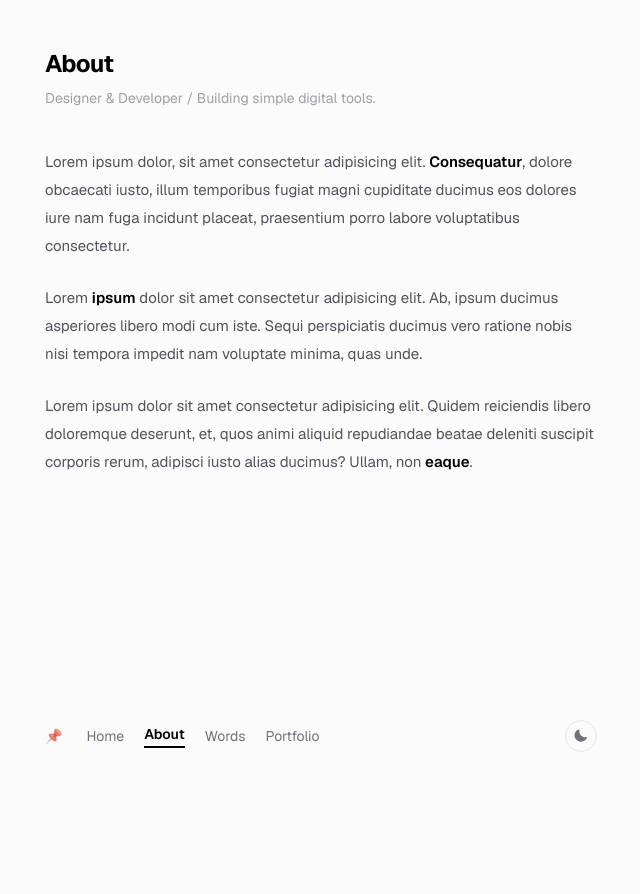
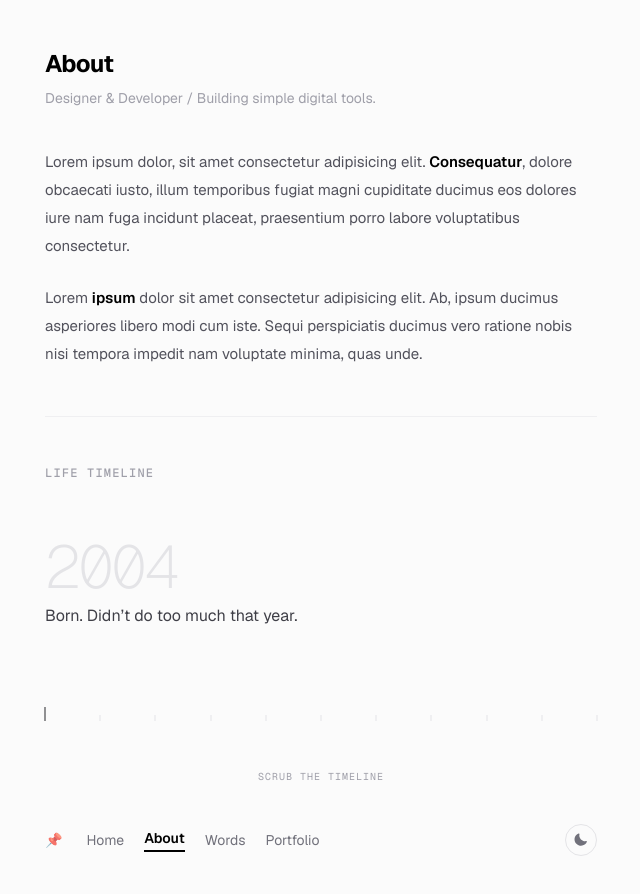
Before and after one commit to JanLancelot/nextjs-portfolio, a Next.js app: page /about in a window 1280 px wide. Shown: the top 894 px of the page, without its empty margins (51-691 px from the left). Before the commit the page ends 800 px from the top, so only its background shows below. Built offline with nearby package versions, Linux system fonts and the light colour scheme.

Commit message:
Add life timeline in about page

```diff
--- a/package.json
+++ b/package.json
@@ -9,9 +9,11 @@
     "lint": "eslint"
   },
   "dependencies": {
+    "@types/three": "^0.184.1",
     "next": "16.2.6",
     "react": "19.2.4",
-    "react-dom": "19.2.4"
+    "react-dom": "19.2.4",
+    "three": "^0.184.0"
   },
   "devDependencies": {
     "@tailwindcss/postcss": "^4",
--- a/src/app/about/page.tsx
+++ b/src/app/about/page.tsx
@@ -1,4 +1,5 @@
 import { Metadata } from "next";
+import LifeTimeline from "../../components/life-timeline";
 
 export const metadata: Metadata = {
   title: "About — Lancelot Mailig",
@@ -24,10 +25,16 @@ export default function AboutPage() {
         <p>
           Lorem <span className="font-semibold text-black dark:text-white">ipsum</span> dolor sit amet consectetur adipisicing elit. Ab, ipsum ducimus asperiores libero modi cum iste. Sequi perspiciatis ducimus vero ratione nobis nisi tempora impedit nam voluptate minima, quas unde.
         </p>
-        <p>
-          Lorem ipsum dolor sit amet consectetur adipisicing elit. Quidem reiciendis libero doloremque deserunt, et, quos animi aliquid repudiandae beatae deleniti suscipit corporis rerum, adipisci iusto alias ducimus? Ullam, non <span className="font-semibold text-black dark:text-white">eaque</span>.
-        </p>
       </article>
+
+      <hr className="border-zinc-200/50 dark:border-zinc-800/50 my-2" />
+
+      <section className="flex flex-col gap-6 animate-fade-down animation-delay-300">
+        <h2 className="text-xs uppercase tracking-widest text-zinc-400 dark:text-zinc-500 font-mono font-medium">
+          Life Timeline
+        </h2>
+        <LifeTimeline />
+      </section>
     </div>
   );
 }
--- /dev/null
+++ b/src/components/life-timeline.tsx
@@ -0,0 +1,131 @@
+"use client";
+
+import { useState, useTransition } from "react";
+
+interface TimelineEvent {
+  year: number;
+  description: string;
+}
+
+const TIMELINE_EVENTS: TimelineEvent[] = [
+  { year: 2004, description: "Born. Didn’t do too much that year." },
+  { year: 2009, description: "Discovered video games with Crash Bandicoot on the PSP." },
+  { year: 2015, description: "Received my first laptop, a graduation gift from my grandmother." },
+  { year: 2016, description: "Wrote my first lines of HTML/CSS. Made a simple page that was mostly blinking text." },
+  { year: 2020, description: "The pandemic year. Entered my first senior highschool year as an ICT student. Fully online." },
+  { year: 2021, description: "Started competing internationally in robotics. Won 8th place out of 16 countries." },
+  { year: 2022, description: "Competed in the World Robot Olympiad in Germany. Met people from all over the world." },
+  { year: 2023, description: "Entered my first year of College at DYCI as a BS Computer Science student." },
+  { year: 2024, description: "Started building full-stack web applications such as school clearance systems" },
+  { year: 2025, description: "Lead the development of Nihon-Go, a 3D Japanese language learning game." },
+  { year: 2026, description: "Started my first internship at Rakso as a full-stack developer and project manager." },
+];
+
+export default function LifeTimeline() {
+  const [activeYear, setActiveYear] = useState(TIMELINE_EVENTS[0].year);
+  const [, startTransition] = useTransition();
+
+  const activeIndex = TIMELINE_EVENTS.findIndex((e) => e.year === activeYear);
+  const totalEvents = TIMELINE_EVENTS.length;
+
+  const handleSliderChange = (e: React.ChangeEvent<HTMLInputElement>) => {
+    const index = parseInt(e.target.value, 10);
+    const selectedEvent = TIMELINE_EVENTS[index];
+    if (selectedEvent) {
+      startTransition(() => {
+        setActiveYear(selectedEvent.year);
+      });
+    }
+  };
+
+  const activeEvent = TIMELINE_EVENTS[activeIndex] || TIMELINE_EVENTS[0];
+
+  // Calculate percentage of slider position based on index to ensure alignment
+  const percentage = (activeIndex / (totalEvents - 1)) * 100;
+
+  return (
+    <div className="w-full flex flex-col gap-6 select-none animate-fade-in py-2">
+      {/* Dynamic Content Area */}
+      <div className="relative w-full min-h-[140px] flex flex-col justify-center gap-1.5">
+        {/* Year Label */}
+        <span
+          key={`year-${activeYear}`}
+          className="font-mono text-5xl sm:text-6xl font-extralight tracking-tighter text-zinc-200 dark:text-zinc-800/80 transition-all duration-300 ease-out animate-[slideFadeIn_0.35s_ease-out] select-none"
+        >
+          {activeYear}
+        </span>
+
+        {/* Description Text */}
+        <p
+          key={`desc-${activeYear}`}
+          className="text-base text-zinc-700 dark:text-zinc-300 font-normal leading-relaxed transition-all duration-300 ease-out animate-[slideFadeIn_0.35s_ease-out]"
+        >
+          {activeEvent.description}
+        </p>
+      </div>
+
+      {/* Scrub Track Section */}
+      <div className="relative w-full py-6">
+        <div className="relative w-full h-5">
+          {/* Base Track Line */}
+          <div className="absolute bottom-0 left-0 right-0 h-[1px] bg-zinc-250 dark:bg-zinc-800/60" />
+
+          {/* Absolute Spaced Ticks*/}
+          {TIMELINE_EVENTS.map((evt, idx) => {
+            const isActive = evt.year === activeYear;
+            const tickPct = (idx / (totalEvents - 1)) * 100;
+            return (
+              <div
+                key={evt.year}
+                className="absolute bottom-0 flex flex-col items-center"
+                style={{
+                  left: `${tickPct}%`,
+                  transform: "translateX(-50%)",
+                }}
+              >
+                <div
+                  className={`w-[1px] transition-all duration-200 ${
+                    isActive
+                      ? "h-3.5 bg-zinc-800 dark:bg-zinc-100"
+                      : "h-1.5 bg-zinc-200 dark:bg-zinc-800/80 hover:bg-zinc-400 dark:hover:bg-zinc-650"
+                  }`}
+                />
+              </div>
+            );
+          })}
+
+          <div
+            className="absolute bottom-0 z-10 flex flex-col items-center pointer-events-none transition-all duration-75 ease-out"
+            style={{
+              left: `${percentage}%`,
+              transform: "translateX(-50%)",
+            }}
+          >
+            {/* Top Indicator Dot */}
+            <div className="w-1.5 h-1.5 rounded-full bg-zinc-850 dark:bg-zinc-200 absolute bottom-5" />
+
+            {/* Vertical Line */}
+            <div className="w-[1.5px] h-5.5 bg-zinc-850 dark:bg-zinc-200 absolute bottom-0" />
+          </div>
+        </div>
+
+        {/* Range Slider Overlay */}
+        <input
+          type="range"
+          min={0}
+          max={totalEvents - 1}
+          step={1}
+          value={activeIndex}
+          onChange={handleSliderChange}
+          className="absolute inset-x-0 bottom-0 top-3 w-full h-8 opacity-0 cursor-ew-resize z-20 touch-none"
+          aria-label="Timeline slider"
+        />
+      </div>
+
+      {/* Muted Instructions */}
+      <span className="text-[10px] font-mono tracking-widest text-zinc-400 dark:text-zinc-500 uppercase text-center block">
+        Scrub the timeline
+      </span>
+    </div>
+  );
+}
--- a/src/styles/globals.css
+++ b/src/styles/globals.css
@@ -101,3 +101,14 @@ body {
     transform: translateY(0);
   }
 }
+
+@keyframes slideFadeIn {
+  from {
+    opacity: 0;
+    transform: translateY(6px);
+  }
+  to {
+    opacity: 1;
+    transform: translateY(0);
+  }
+}
```
Also changed, not shown: 1 other file (tests, documents, lock files or other folders).
